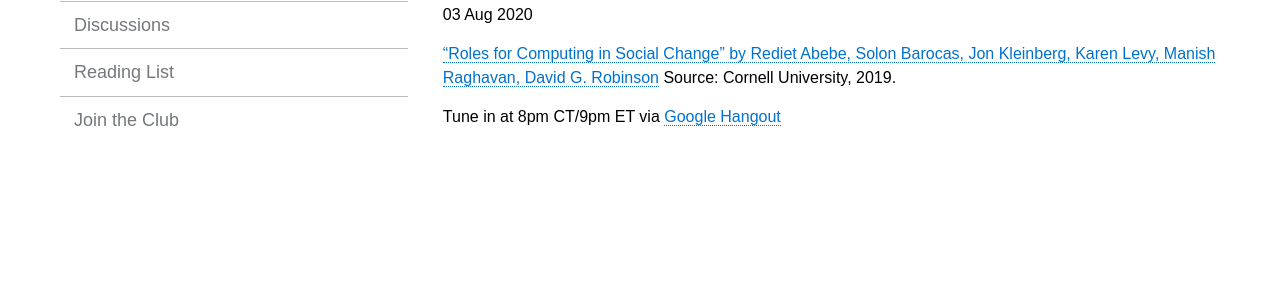
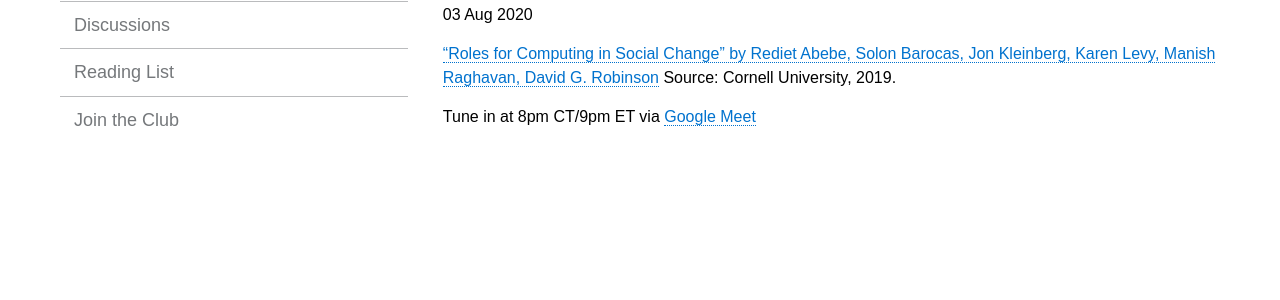
Before and after one commit to rebeccawilliams/bookclub, a Jekyll site: the page built from _posts/2020-08-03-roles-for-computing-in-social-change.md.md, in a window 1280 px wide. Shown: the part 195-495 px from the top of the page. Built offline with Jekyll 4.4.1, drawn with Linux system fonts in a browser that asks for light colours.

Commit message:
Update 2020-08-03-roles-for-computing-in-social-change.md.md

```diff
--- a/_posts/2020-08-03-roles-for-computing-in-social-change.md.md
+++ b/_posts/2020-08-03-roles-for-computing-in-social-change.md.md
@@ -7,4 +7,4 @@ categories: jekyll update
 
 ["Roles for Computing in Social Change" by Rediet Abebe, Solon Barocas, Jon Kleinberg, Karen Levy, Manish Raghavan, David G. Robinson](https://arxiv.org/abs/1912.04883) Source: Cornell University, 2019.
 
-Tune in at 8pm CT/9pm ET via [Google Hangout](meet.google.com/hjx-vmjj-xkb)
+Tune in at 8pm CT/9pm ET via [Google Meet](https://calendar.google.com/event?action=TEMPLATE&tmeid=NjQ4dWYyOXE0YnU5ZjRlbWVpbnJ0dHN1Y3Mgd2lsbGlhbXMucmViZWNjYUBt&tmsrc=williams.rebecca%40gmail.com)
```
